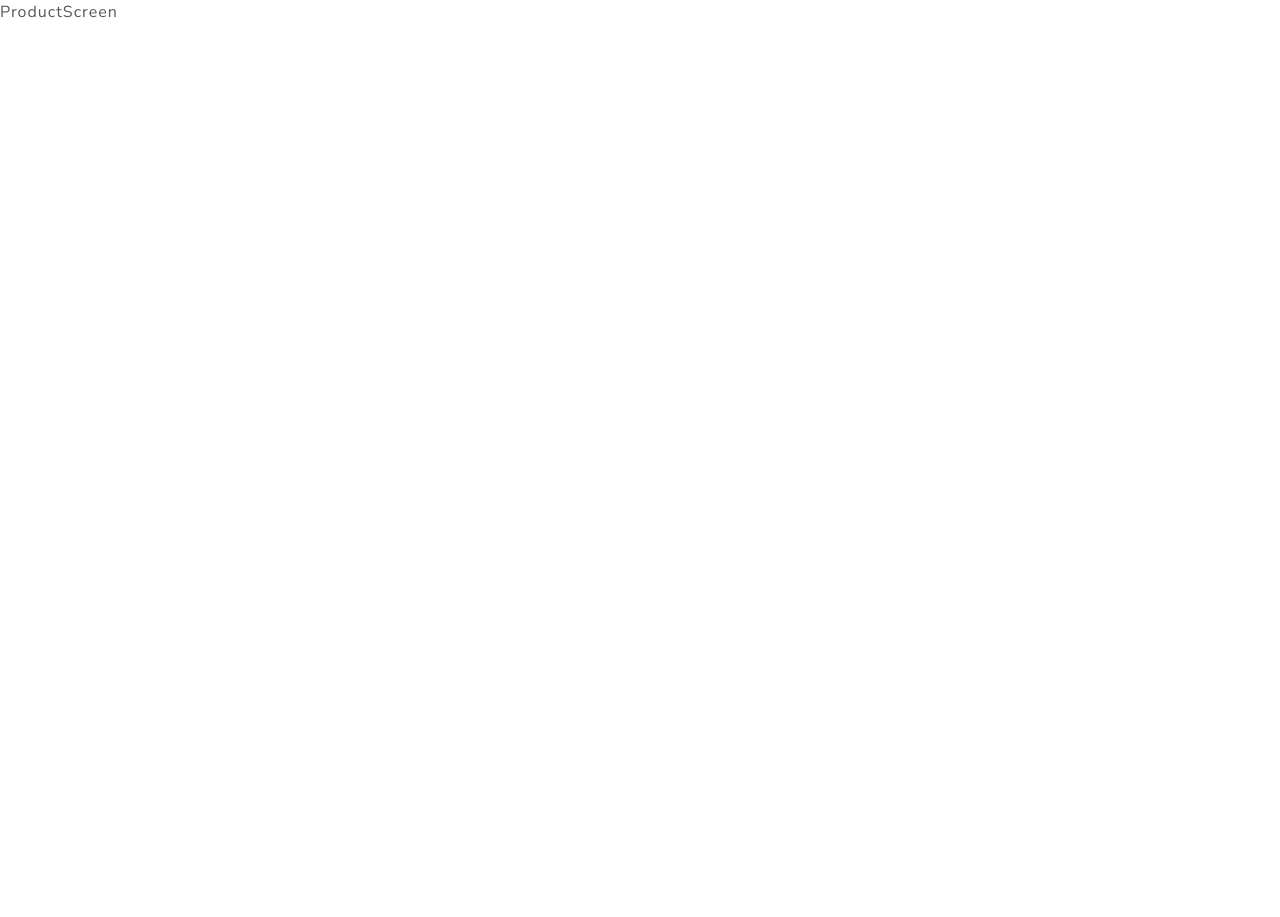
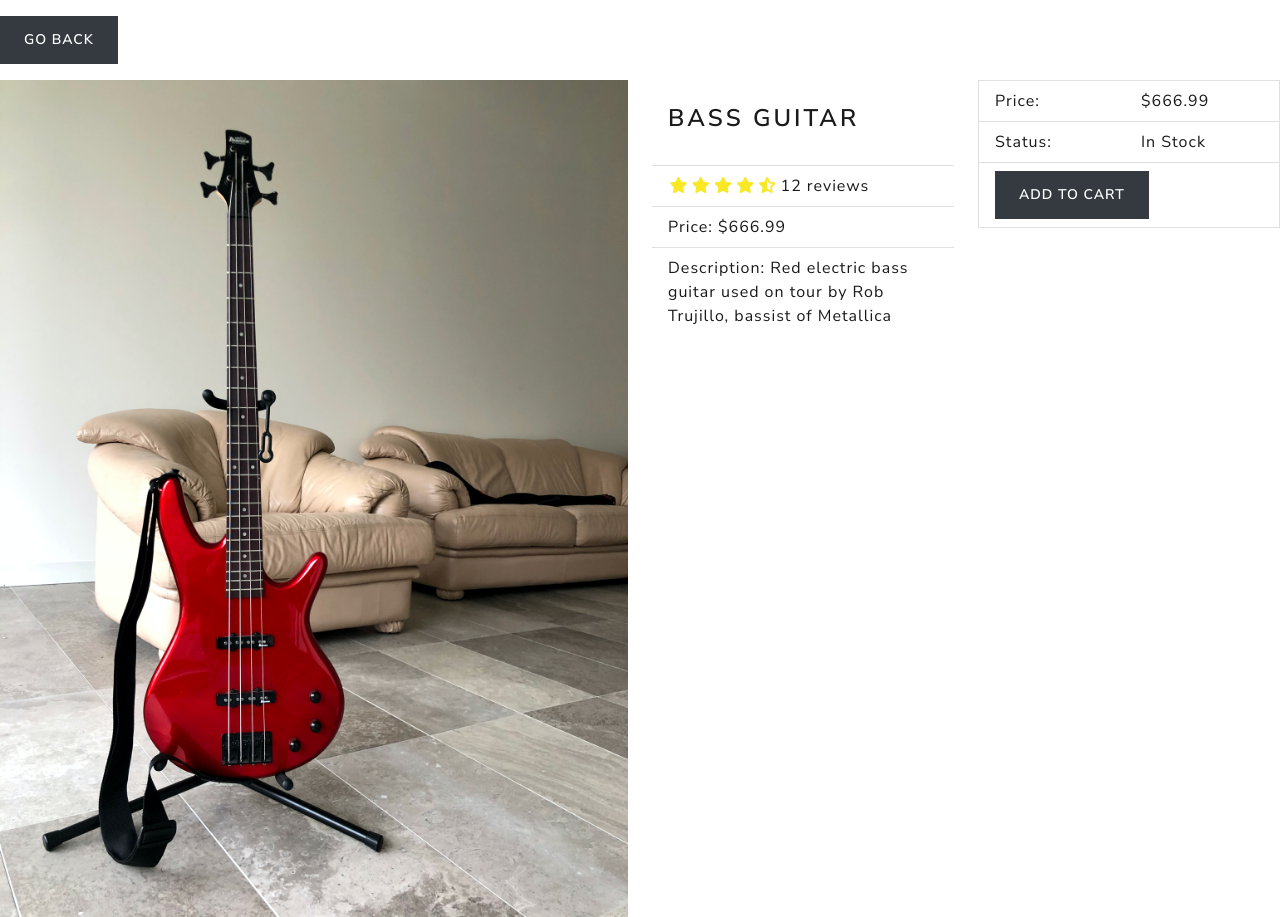
Before and after one commit to Santamaria-Alex/FS-shop, a React (Create React App) app in the folder frontend/: page /product/1 in a window 1280 px wide. Before the commit the page ends 800 px from the top, so only its background shows below. Built offline with nearby package versions, Linux system fonts and the light colour scheme.

Commit message:
styling individual product page with info from mock seeder

```diff
--- a/frontend/src/screens/ProductScreen.js
+++ b/frontend/src/screens/ProductScreen.js
@@ -1,7 +1,87 @@
 import React from "react";
+import {
+  ButtonGroup,
+  Card,
+  Col,
+  Image,
+  ListGroup,
+  ListGroupItem,
+  Row,
+} from "react-bootstrap";
+import { useParams } from "react-router";
+import { Link } from "react-router-dom";
+import Rating from "../components/Rating";
+import products from "../products";
 
-const ProductScreen = () => {
-  return <div>ProductScreen</div>;
+const ProductScreen = ({}) => {
+  const { id } = useParams(); //useParams gets the parameters of the url, in this case we need the id
+
+  const product = products.find((p) => p._id === id);
+
+  return (
+    <>
+      <Link className="btn btn-dark my-3" to="/">
+        Go Back
+      </Link>
+
+      <Row>
+        <Col md={6}>
+          <Image src={product.image} alt={product.name} fluid />
+        </Col>
+        <Col md={3}>
+          <ListGroup variant="flush">
+            <ListGroup.Item>
+              <h3>{product.name}</h3>
+            </ListGroup.Item>
+
+            <ListGroup.Item>
+              <Rating
+                value={product.rating}
+                text={`${product.numReviews} reviews`}
+              />
+            </ListGroup.Item>
+
+            <ListGroupItem>Price: ${product.price}</ListGroupItem>
+            <ListGroupItem>Description: {product.description}</ListGroupItem>
+          </ListGroup>
+        </Col>
+
+        <Col md={3}>
+          <Card>
+            <ListGroup variant="flush">
+              <ListGroupItem>
+                <Row>
+                  <Col>Price:</Col>
+                  <Col>
+                    <strong>${product.price}</strong>
+                  </Col>
+                </Row>
+              </ListGroupItem>
+
+              <ListGroupItem>
+                <Row>
+                  <Col>Status:</Col>
+                  <Col>
+                    {product.countInStock > 0 ? "In Stock" : "Out of Stock"}
+                  </Col>
+                </Row>
+              </ListGroupItem>
+
+              <ListGroupItem>
+                <ButtonGroup
+                  className="btn btn-dark"
+                  type="button"
+                  disabled={product.countInStock == 0}
+                >
+                  Add to Cart
+                </ButtonGroup>
+              </ListGroupItem>
+            </ListGroup>
+          </Card>
+        </Col>
+      </Row>
+    </>
+  );
 };
 
 export default ProductScreen;
```
